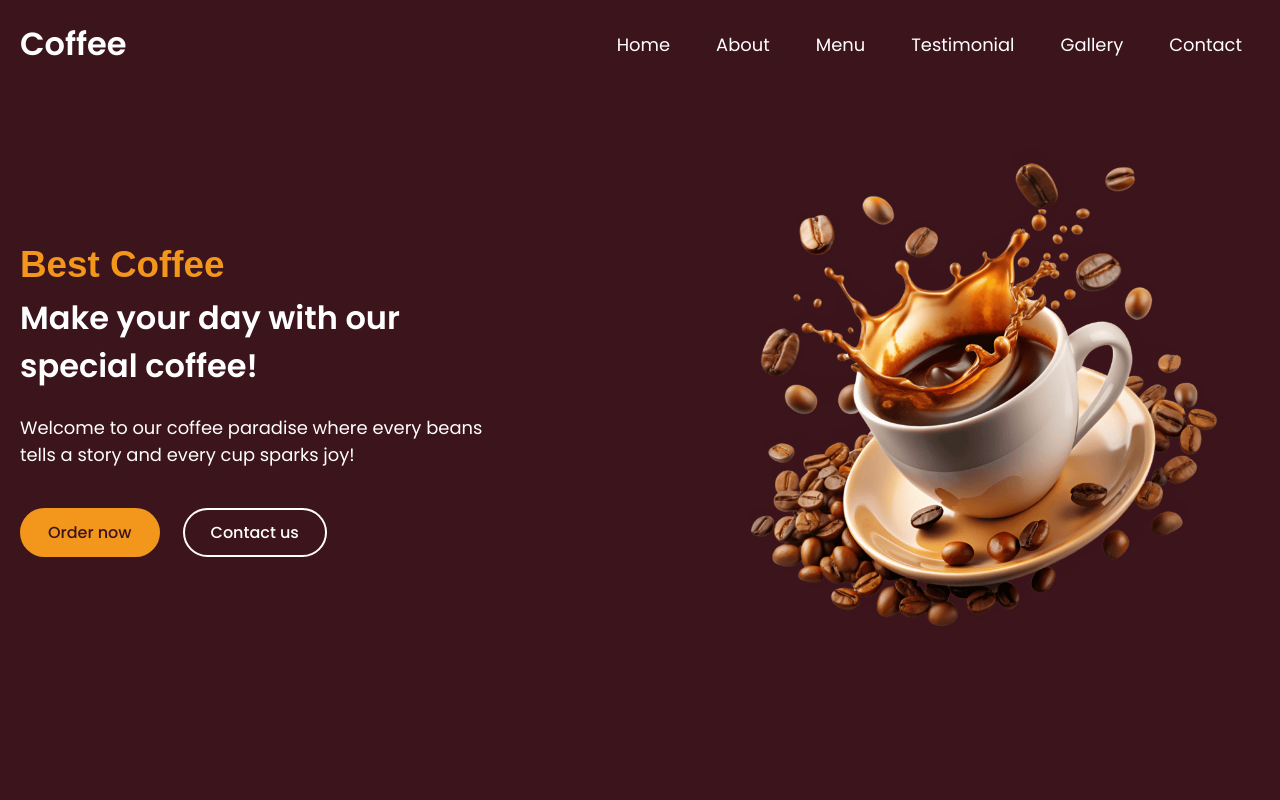
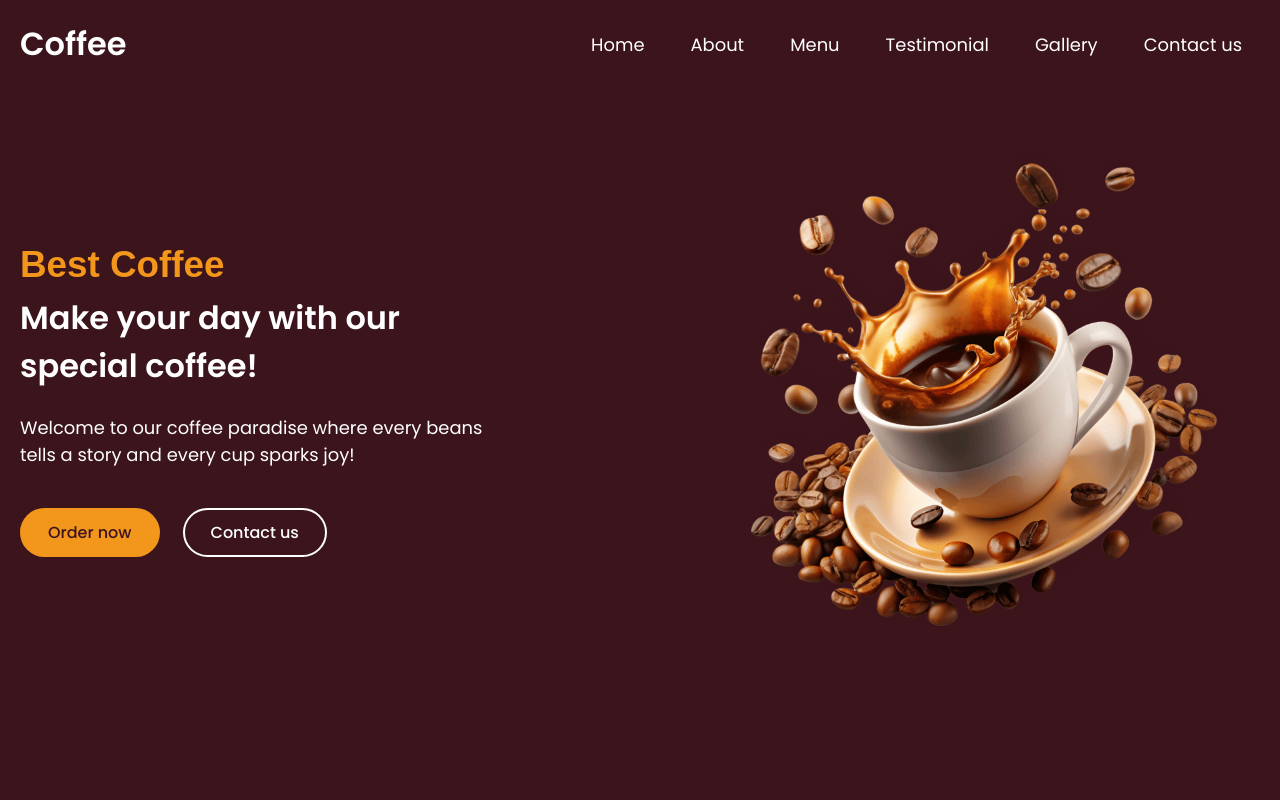
Before and after one commit to pmmuthukumarofficial/coffee_shop, a plain HTML site: page index.html in a window 1280 px wide. Shown: the top 800 px of the page. Drawn offline with nearby package versions, Linux system fonts and the light colour scheme; a web font is replaced by a local one.

Commit message:
Update index.html

```diff
--- a/index.html
+++ b/index.html
@@ -38,7 +38,7 @@
                     <a href="#gallery" class="nav-link">Gallery</a>
                 </li>
                 <li class="nav-item">
-                    <a href="#contact" class="nav-link">Contact</a>
+                    <a href="#contact" class="nav-link">Contact us</a>
                 </li>
             </ul>
             <button id="menu-open-button" class="fas fa-bars"></button>
```
